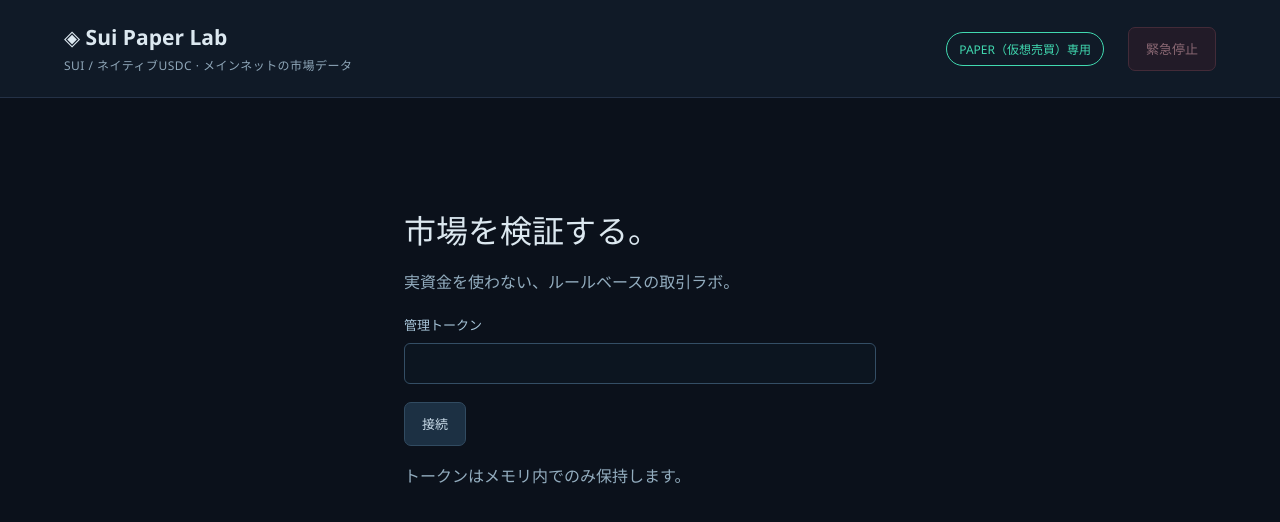
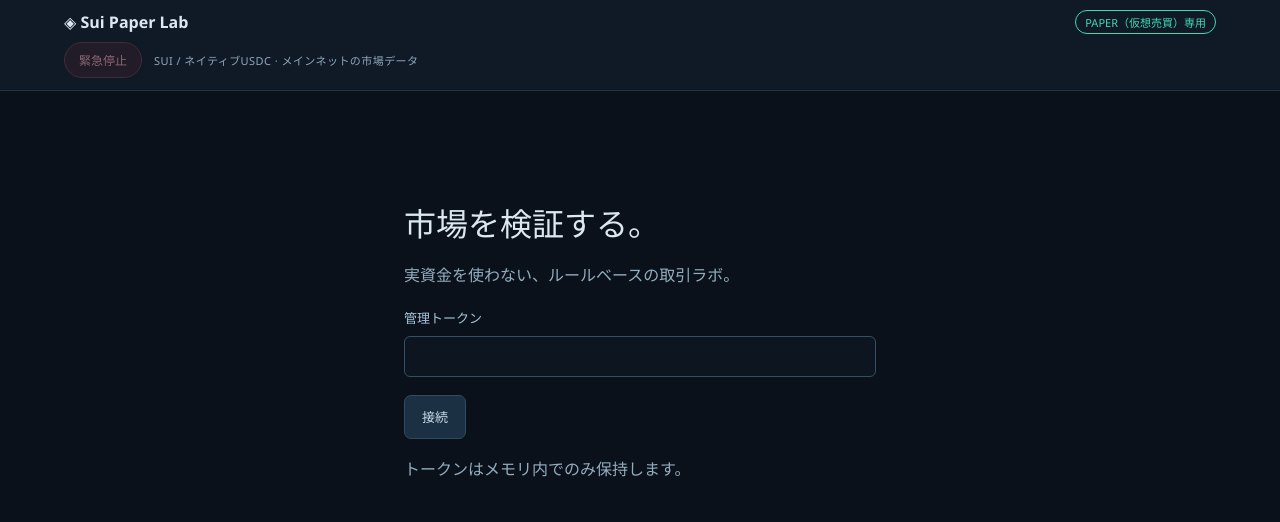
Before and after one commit to tajumaru/SuiBa, a React (Vite) app in the folder sui-ai-trading-bot/apps/dashboard/: page / in a window 1280 px wide. Shown: the top 522 px of the page. Built offline with nearby package versions, Linux system fonts and the light colour scheme.

Commit message:
feat: ヘッダーを2段に圧縮しアバターを76pxに縮小（デザインA）

```diff
--- a/sui-ai-trading-bot/apps/dashboard/src/AgentNarration.tsx
+++ b/sui-ai-trading-bot/apps/dashboard/src/AgentNarration.tsx
@@ -75,7 +75,7 @@ const AVATAR_DOT_TONE: Record<AgentPose, "run" | "near" | "stop"> = {
  * pose's status label — the same POSE_LABEL the feed stage used to
  * show — in a pill underneath. The detailed expression overlay of
  * the old in-feed stage (a Zzz stream, a snot bubble, fingertip
- * stars positioned on the artwork) does not fit a 92px circle, so
+ * stars positioned on the artwork) does not fit a 76px circle, so
  * the avatar keeps only two coarse marks: a floating "Zzz" while
  * asleep and a twinkling star while pointing, drawn as plain spans
  * keyed to the pose-* class in style.css. The artwork itself is
--- a/sui-ai-trading-bot/apps/dashboard/src/main.tsx
+++ b/sui-ai-trading-bot/apps/dashboard/src/main.tsx
@@ -326,11 +326,11 @@ function App() {
   return (
     <>
       <header>
-        <div>
+        <div className="header-row header-row-main">
           <strong>◈ Sui Paper Lab</strong>
-          <small>SUI / ネイティブUSDC · メインネットの市場データ</small>
+          <span className="badge">PAPER（仮想売買）専用</span>
         </div>
-        <span className="badge">PAPER（仮想売買）専用</span>
+        <div className="header-row header-row-sub">
           <button
             className="danger"
             disabled={!data}
@@ -338,11 +338,15 @@ function App() {
           >
             緊急停止
           </button>
+          <small className="header-meta">
+            SUI / ネイティブUSDC · メインネットの市場データ
+          </small>
           {token && (
             <button className="logout-link" onClick={logout}>
               ログアウト
             </button>
           )}
+        </div>
       </header>
       {/* The narration character rides at the top centre of the app
           as a round avatar, on every tab — but only once connected:
--- a/sui-ai-trading-bot/apps/dashboard/src/style.css
+++ b/sui-ai-trading-bot/apps/dashboard/src/style.css
@@ -59,17 +59,36 @@ pre {
 body {
   margin: 0;
 }
+/* Slim two-row header (design A): the title and the PAPER badge
+   share the top row; the emergency stop, the market meta line and
+   the (mobile-only) logout link share the row underneath, so the
+   header no longer stacks title, subtitle and controls in three
+   bands. The copy is unchanged — the old subtitle simply moved
+   into the second row. */
 header {
   position: relative;
   display: flex;
-  align-items: center;
-  gap: 24px;
-  padding: 23px 5%;
+  flex-direction: column;
+  gap: 8px;
+  padding: 10px 5% 12px;
   border-bottom: 1px solid #243146;
   background: #101a27;
 }
+.header-row {
+  display: flex;
+  align-items: center;
+  gap: 12px;
+}
+.header-row-main {
+  gap: 8px;
+}
+/* The sub row wraps on narrow screens: the meta line gives way
+   instead of squeezing the emergency stop or the logout link. */
+.header-row-sub {
+  flex-wrap: wrap;
+}
 header strong {
-  font-size: 21px;
+  font-size: 16px;
 }
 small {
   display: block;
@@ -77,16 +96,27 @@ small {
   font-size: 12px;
   letter-spacing: 0.04em;
 }
-header small {
-  margin-top: 5px;
+.header-meta {
+  font-size: 11px;
+  min-width: 0;
+}
+/* The emergency stop stays a wide pill, but slimmer than a
+   standard button so the sub row stays compact. */
+header .danger {
+  min-height: 36px;
+  padding: 6px 14px;
+  border-radius: 999px;
+  font-size: 12px;
+  white-space: nowrap;
 }
 .badge {
   margin-left: auto;
   border: 1px solid #41d9b0;
   color: #41d9b0;
-  padding: 7px 12px;
+  padding: 3px 9px;
   border-radius: 20px;
-  font-size: 12px;
+  font-size: 11px;
+  white-space: nowrap;
 }
 button {
   cursor: pointer;
@@ -132,7 +162,7 @@ nav .active {
    behind it. The nav only exists while connected — exactly when
    the avatar does — so the clearance needs no other condition. */
 nav.has-avatar {
-  padding-top: 78px;
+  padding-top: 70px;
 }
 /* Mobile bottom-bar pieces (icon, short label, header logout link):
    hidden until the <= 600px rules at the bottom turn them on. */
@@ -480,9 +510,10 @@ th {
     flex-wrap: wrap;
   }
   /* On mobile the logout leaves the tab bar and lives in the header
-     as a small text link instead. */
+     as a small text link instead, at the right end of the sub row. */
   .logout-link {
     display: inline-block;
+    margin-left: auto;
     background: transparent;
     border-color: transparent;
     padding: 10px 4px;
@@ -548,7 +579,7 @@ th {
      avatar's clearance falls on the top of the page instead (the
      desktop clearance lives on the tab bar, see nav.has-avatar). */
   main.has-avatar {
-    padding-top: 78px;
+    padding-top: 70px;
   }
   .easy-settings .controls {
     flex-direction: column;
@@ -1494,7 +1525,12 @@ th {
    layout exactly: the tab bar (or, on mobile, the page top)
    carries the extra top padding that keeps following content
    clear of the dock at rest — see nav.has-avatar and
-   main.has-avatar. When the page scrolls, the header slides away
+   main.has-avatar. The numbers: the dock is 112px tall (76px
+   avatar + 8px pill margin + ~28px pill), so the margins are
+   -56px (half the dock, which centres the dock on the header's
+   bottom edge) and the clearance is 70px (the 56px the pill
+   extends below that edge, plus the same ~14px breathing room
+   the 92px avatar had). When the page scrolls, the header slides away
    but the dock sticks 9px below the viewport top and stays in
    view, floating over the content that flows underneath (it is
    pointer-events: none, and its z-index keeps it above the tab
@@ -1502,7 +1538,7 @@ th {
    clipped to the circle by the bob wrapper, whose transform
    carries the gentle bob so the two typing frames never drift
    apart. The detailed expression marks of the old in-feed stage
-   do not fit a 92px circle, so only two coarse marks remain: a
+   do not fit a 76px circle, so only two coarse marks remain: a
    floating "Zzz" while asleep and a twinkling star while
    pointing. Motion lives only in the no-preference block below;
    under prefers-reduced-motion everything rests still, the
@@ -1516,13 +1552,13 @@ th {
   flex-direction: column;
   align-items: center;
   width: fit-content;
-  margin: -64px auto -64px;
+  margin: -56px auto -56px;
   pointer-events: none;
 }
 .agent-avatar {
   position: relative;
-  width: 92px;
-  height: 92px;
+  width: 76px;
+  height: 76px;
   border-radius: 50%;
   border: 3px solid #344e65;
   background: #12161f;
```
Lines whose indentation alone changed are shown as unchanged.
